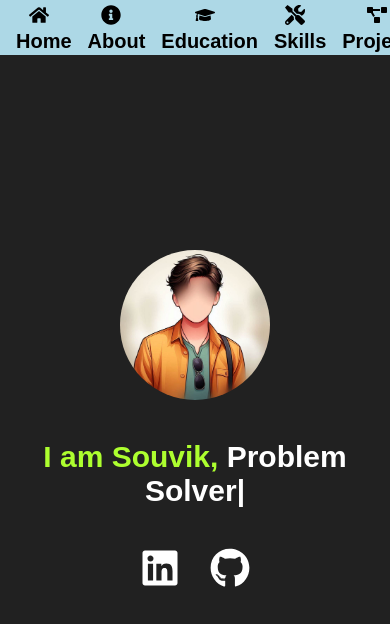
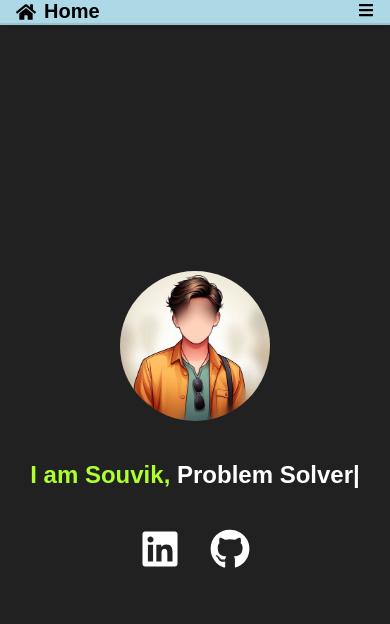
Before and after one commit to Souvik-Cyclic/Portfolio, a React (Create React App) app: page / in a window 390 px wide. Shown: the top 624 px of the page. Built offline with nearby package versions, Linux system fonts and the light colour scheme.

Commit message:
made navbar responsive

```diff
--- a/src/components/Navbar/Navbar.css
+++ b/src/components/Navbar/Navbar.css
@@ -1,6 +1,6 @@
-body{
+body {
     font-family: sans-serif;
-    font-size: 1.25rem;
+    font-size: 1rem;
     margin: 0;
 }
 
@@ -11,16 +11,42 @@ body{
     width: 100%;
     background-color: lightblue;
     z-index: 1000;
+    height: 50px;
+    box-shadow: 0px 2px 5px rgba(0, 0, 0, 0.1);
+    border-bottom: 2px solid rgba(0, 0, 0, 0.1);
 }
 
-.nav-bar {
+.nav-container {
     display: flex;
     align-items: center;
     justify-content: space-between;
-    gap: 1rem;
-    padding: 0 1rem;
+    padding: 0 2rem;
+    max-width: 1200px;
+    margin: 0 auto;
+    height: 100%;
+}
+
+.nav-logo {
+    text-decoration: none;
+    color: black;
+    font-weight: bold;
+    display: flex;
+    align-items: center;
+    font-size: 1.25rem;
+}
+
+.nav-toggle {
+    display: none;
+    cursor: pointer;
+}
+
+.nav-menu {
+    list-style: none;
+    display: flex;
+    align-items: center;
+    justify-content: flex-end;
     margin: 0;
-    list-style: none;
+    padding: 0;
 }
 
 .nav-item {
@@ -31,22 +57,52 @@ body{
     text-decoration: none;
     color: black;
     font-weight: bold;
+    padding: 0.5rem 1rem;
+    transition: all 0.3s ease;
 }
 
-.nav-item a::after {
-    content: "";
-    display: block;
-    background-color: red;
-    width: 0%;
-    height: 2px;
-    transition: width 0.3s ease;
-}
-
-.nav-item a:hover::after {
-    width: 100%;
+.nav-item a:hover {
+    background-color: rgba(0, 0, 0, 0.1);
+    border-radius: 5px;
 }
 
 .icon {
-    margin-top: 5px;
-    margin-right: 10px;
+    margin-right: 0.5rem;
 }
+
+@media screen and (max-width: 768px) {
+    .navbar {
+        height: auto;
+    }
+
+    .nav-container {
+        padding: 0 1rem;
+    }
+
+    .nav-menu {
+        display: none;
+        flex-direction: column;
+        position: absolute;
+        top: 50px;
+        left: 0;
+        width: 100%;
+        background-color: lightblue;
+        padding: 10px 0;
+        box-shadow: 0px 2px 5px rgba(0, 0, 0, 0.1);
+    }
+
+    .nav-menu.active {
+        display: flex;
+    }
+
+    .nav-toggle {
+        display: block;
+    }
+
+    .nav-item {
+        width: 100%;
+        text-align: center;
+        padding: 1rem 0;
+        border-bottom: 1px solid #ccc;
+    }
+}
--- a/src/components/Navbar/Navbar.js
+++ b/src/components/Navbar/Navbar.js
@@ -1,19 +1,30 @@
-import React from 'react';
+import React, { useState } from 'react';
 import { Link } from 'react-router-dom';
-import { FaHome, FaInfoCircle, FaProjectDiagram, FaGraduationCap, FaEnvelope, FaTools } from 'react-icons/fa';
+import { FaHome, FaInfoCircle, FaProjectDiagram, FaGraduationCap, FaEnvelope, FaBars, FaTimes, FaTools } from 'react-icons/fa';
 import './Navbar.css';
 
 function Navbar() {
+    const [isOpen, setIsOpen] = useState(false);
+
+    const toggleMenu = () => {
+        setIsOpen(!isOpen);
+    };
+
     return (
         <nav className='navbar'>
-            <ul className='nav-bar'>
-                <li className='nav-item'><Link to="/"><FaHome className="icon"/> Home</Link></li>
+            <div className='nav-container'>
+                <Link to="/" className='nav-logo'><FaHome className="icon"/> Home</Link>
+                <div className='nav-toggle' onClick={toggleMenu}>
+                    {isOpen ? <FaTimes /> : <FaBars />}
+                </div>
+                <ul className={`nav-menu ${isOpen ? 'active' : ''}`}>
                     <li className='nav-item'><Link to="/About"><FaInfoCircle className="icon"/>About</Link></li>
                     <li className='nav-item'><Link to="/Education"><FaGraduationCap className='icon'/>Education</Link></li>
                     <li className='nav-item'><Link to="/Skills"><FaTools className='icon'/>Skills</Link></li>
                     <li className='nav-item'><Link to="/Projects"><FaProjectDiagram className='icon'/>Projects</Link></li>
                     <li className='nav-item'><Link to="/Contact"><FaEnvelope className='icon'/>Contact</Link></li>
                 </ul>
+            </div>
         </nav>
     );
 }
```
Lines whose indentation alone changed are shown as unchanged.
